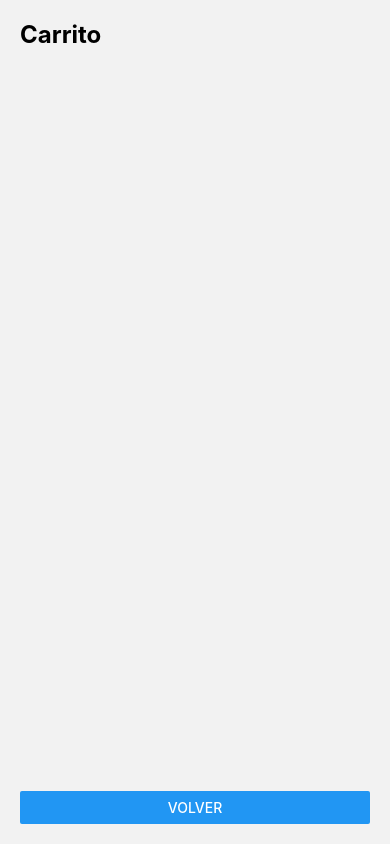
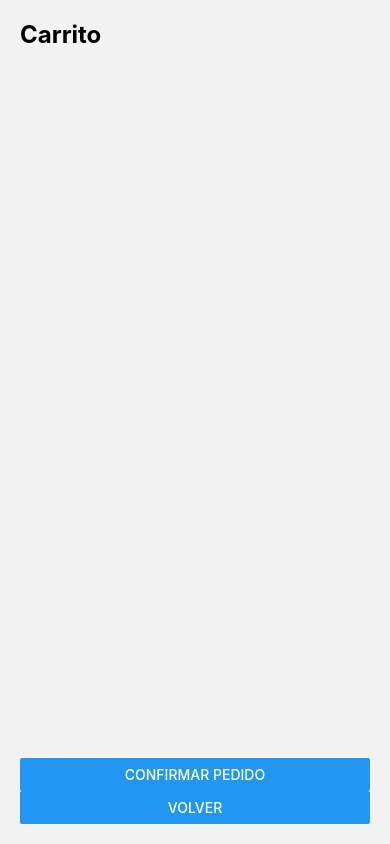
Before and after one commit to YisusCal/PruebaAppFlores, a React Native app: screen /CarritoScreen in a window 390 px wide. Built offline with nearby package versions, Linux system fonts and the light colour scheme.

Commit message:
Se agregaron funcionalidades en ver el carrito, como limpiar al confirmar un pedido y restar del stock la cantidad

```diff
--- a/src/context/CarritoContext.js
+++ b/src/context/CarritoContext.js
@@ -28,8 +28,15 @@ export const CarritoProvider = ({ children }) => {
     });
   };
 
+  // ✅ Nueva función para limpiar el carrito
+  const vaciarCarrito = () => {
+    setCarrito([]);
+  };
+
   return (
-    <CarritoContext.Provider value={{ carrito, agregarAlCarrito, quitarDelCarrito }}>
+    <CarritoContext.Provider
+      value={{ carrito, agregarAlCarrito, quitarDelCarrito, vaciarCarrito }}
+    >
       {children}
     </CarritoContext.Provider>
   );
--- a/src/screens/CarritoScreen.js
+++ b/src/screens/CarritoScreen.js
@@ -1,32 +1,125 @@
 import React from "react";
-import { View, Text, FlatList, Image, TouchableOpacity, Button } from "react-native";
+import { Alert } from "react-native";
+import { db } from "../config/firebaseConfig";
+import {
+  doc,
+  updateDoc,
+  getDoc,
+  collection,
+  getDocs,
+  addDoc,
+} from "firebase/firestore";
+import {
+  View,
+  Text,
+  FlatList,
+  Image,
+  TouchableOpacity,
+  Button,
+} from "react-native";
 import { useCarrito } from "../context/CarritoContext";
 
 const CarritoScreen = ({ navigation }) => {
-  const { carrito, agregarAlCarrito, quitarDelCarrito } = useCarrito();
+  const { carrito, agregarAlCarrito, quitarDelCarrito, vaciarCarrito } =
+    useCarrito();
+
+  const confirmarPedido = async () => {
+    try {
+      // 1. Obtener todos los pedidos existentes para contar cuántos hay
+      const pedidosSnapshot = await getDocs(collection(db, "pedidos"));
+      const totalPedidos = pedidosSnapshot.size;
+
+      // 2. Generar un nuevo ID incremental: 0001, 0002, etc.
+      const nuevoId = (totalPedidos + 1).toString().padStart(4, "0");
+
+      // 3. Mostrar alerta con el ID
+      Alert.alert("Pedido Finalizado", `Tu ID de pedido es: ${nuevoId}`, [
+        {
+          text: "OK",
+          onPress: async () => {
+            // Paso 2, 3, 4 (lo haremos en los siguientes pasos)
+            // Ejemplo: await guardarPedidoEnFirebase(nuevoId);
+            // await actualizarStock();
+            vaciarCarrito();
+            navigation.navigate("ClienteFlores");
+          },
+        },
+      ]);
+
+      // 🔜 En el paso 2 guardaremos en Firebase y actualizaremos stock
+    } catch (error) {
+      console.error("Error al confirmar el pedido:", error);
+      Alert.alert("Error", "No se pudo finalizar el pedido.");
+    }
+
+    // 4. Actualizar el stock de cada producto en Firebase
+    for (const item of carrito) {
+      const productoRef = doc(db, "flores", item.id);
+      const productoSnap = await getDoc(productoRef);
+
+      if (productoSnap.exists()) {
+        const productoData = productoSnap.data();
+        const stockActual = productoData.cantidad || 0;
+        const nuevoStock = stockActual - item.cantidad;
+
+        // Evitar negativos
+        if (nuevoStock < 0) {
+          console.warn(`Stock insuficiente para ${item.nombre}`);
+        } else {
+          await updateDoc(productoRef, {
+            cantidad: nuevoStock,
+          });
+        }
+      }
+    }
+  };
 
   // Calcular subtotal y total
-  const subtotal = carrito.reduce((acc, item) => acc + item.precio * item.cantidad, 0);
+  const subtotal = carrito.reduce(
+    (acc, item) => acc + item.precio * item.cantidad,
+    0
+  );
   const total = subtotal; // Puedes sumar impuestos o envío aquí si lo deseas
 
   return (
     <View style={{ flex: 1, padding: 20 }}>
-      <Text style={{ fontSize: 24, fontWeight: "bold", marginBottom: 20 }}>Carrito</Text>
+      <Text style={{ fontSize: 24, fontWeight: "bold", marginBottom: 20 }}>
+        Carrito
+      </Text>
 
       <FlatList
         data={carrito}
         keyExtractor={(item) => item.id}
         renderItem={({ item }) => (
-          <View style={{ flexDirection: "row", alignItems: "center", marginBottom: 15 }}>
-            <Image source={{ uri: item.foto }} style={{ width: 80, height: 80, marginRight: 10 }} />
+          <View
+            style={{
+              flexDirection: "row",
+              alignItems: "center",
+              marginBottom: 15,
+            }}
+          >
+            <Image
+              source={{ uri: item.foto }}
+              style={{ width: 80, height: 80, marginRight: 10 }}
+            />
             <View style={{ flex: 1 }}>
-              <Text style={{ fontSize: 18, fontWeight: "bold" }}>{item.nombre}</Text>
+              <Text style={{ fontSize: 18, fontWeight: "bold" }}>
+                {item.nombre}
+              </Text>
               <Text>Precio: ${item.precio}</Text>
-              <View style={{ flexDirection: "row", alignItems: "center", marginTop: 10 }}>
+              <View
+                style={{
+                  flexDirection: "row",
+                  alignItems: "center",
+                  marginTop: 10,
+                }}
+              >
                 <TouchableOpacity onPress={() => quitarDelCarrito(item)}>
                   <Text style={{ fontSize: 24, paddingHorizontal: 10 }}>−</Text>
                 </TouchableOpacity>
-                <Text style={{ fontSize: 18, marginHorizontal: 10 }}>{item.cantidad}</Text>
+                <Text style={{ fontSize: 18, marginHorizontal: 10 }}>
+                  {item.cantidad}
+                </Text>
                 <TouchableOpacity onPress={() => agregarAlCarrito(item)}>
                   <Text style={{ fontSize: 24, paddingHorizontal: 10 }}>+</Text>
                 </TouchableOpacity>
@@ -34,18 +127,27 @@ const CarritoScreen = ({ navigation }) => {
             </View>
           </View>
         )}
-        ListFooterComponent={() => (
+        ListFooterComponent={() =>
           carrito.length > 0 && (
             <View style={{ marginTop: 30, borderTopWidth: 1, paddingTop: 20 }}>
-              <Text style={{ fontSize: 20, fontWeight: "bold", marginBottom: 10 }}>🧾 Detalle del pedido</Text>
-              <Text style={{ fontSize: 16 }}>Subtotal: ${subtotal.toFixed(2)}</Text>
-              <Text style={{ fontSize: 16, fontWeight: "bold" }}>Total: ${total.toFixed(2)}</Text>
+              <Text
+                style={{ fontSize: 20, fontWeight: "bold", marginBottom: 10 }}
+              >
+                🧾 Detalle del pedido
+              </Text>
+              <Text style={{ fontSize: 16 }}>
+                Subtotal: ${subtotal.toFixed(2)}
+              </Text>
+              <Text style={{ fontSize: 16, fontWeight: "bold" }}>
+                Total: ${total.toFixed(2)}
+              </Text>
             </View>
           )
-        )}
+        }
       />
 
       <View style={{ marginTop: 20 }}>
+        <Button title="Confirmar Pedido" onPress={confirmarPedido} />
         <Button title="Volver" onPress={() => navigation.goBack()} />
       </View>
     </View>
```
